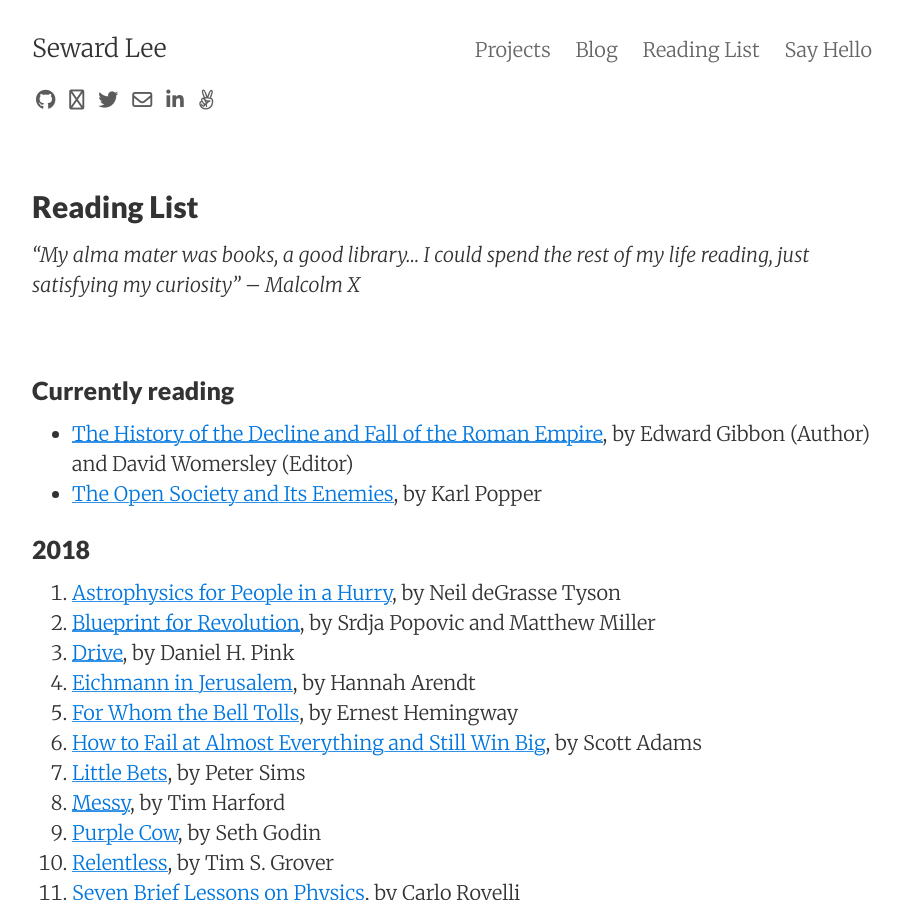
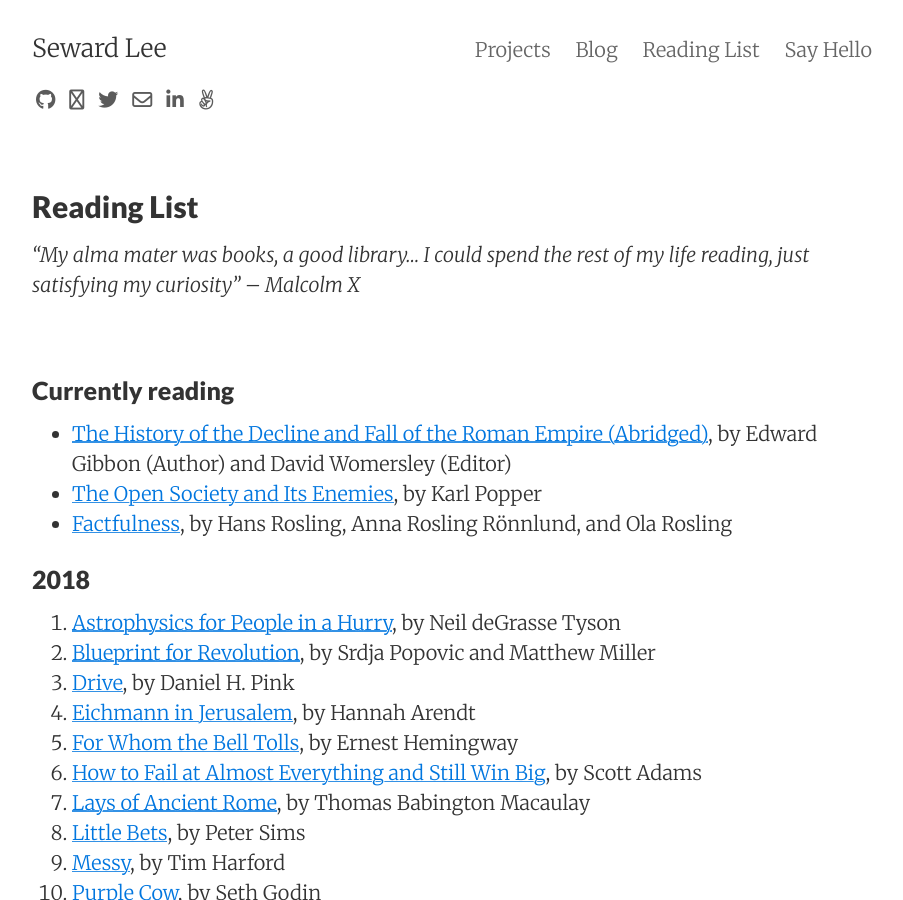
Before and after one commit to sewardlee337/sewardlee337.github.io, a Jekyll site: the page built from readinglist.md, in a window 1280 px wide and 900 px high. Shown: the whole window, without its empty margins (188-1091 px from the left). Built offline with Jekyll 4.4.1, drawn with Linux system fonts in a browser that asks for light colours; nearby versions of some CDN libraries.

Commit message:
Update reading list

```diff
--- a/readinglist.md
+++ b/readinglist.md
@@ -12,8 +12,9 @@ _"My alma mater was books, a good library... I could spend the rest of my life r
 
 ### Currently reading
 
-* [The History of the Decline and Fall of the Roman Empire](https://amzn.to/2uRs4fd), by Edward Gibbon (Author) and David Womersley (Editor)
+* [The History of the Decline and Fall of the Roman Empire (Abridged)](https://amzn.to/2uRs4fd), by Edward Gibbon (Author) and David Womersley (Editor)
 * [The Open Society and Its Enemies](https://amzn.to/2Mbzdxg), by Karl Popper
+* [Factfulness](https://amzn.to/2MbTEdZ), by Hans Rosling, Anna Rosling Rönnlund, and Ola Rosling
 
 
 ### 2018
@@ -24,6 +25,7 @@ _"My alma mater was books, a good library... I could spend the rest of my life r
 1. [Eichmann in Jerusalem](https://amzn.to/2EW8tBN), by Hannah Arendt
 1. [For Whom the Bell Tolls](http://amzn.to/2CjHAGc), by Ernest Hemingway
 1. [How to Fail at Almost Everything and Still Win Big](https://amzn.to/2GY79eJ), by Scott Adams
+1. [Lays of Ancient Rome](https://amzn.to/2M9yuRq), by Thomas Babington Macaulay
 1. [Little Bets](http://amzn.to/2BObOzX), by Peter Sims
 1. [Messy](http://amzn.to/2sRnL4V), by Tim Harford
 1. [Purple Cow](http://amzn.to/2FJagao), by Seth Godin
```
